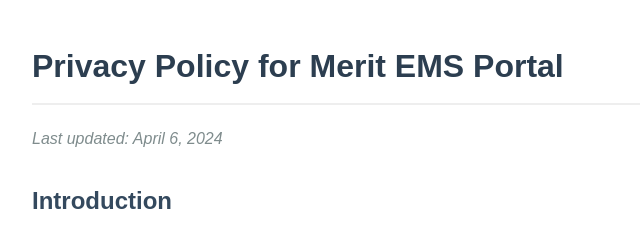
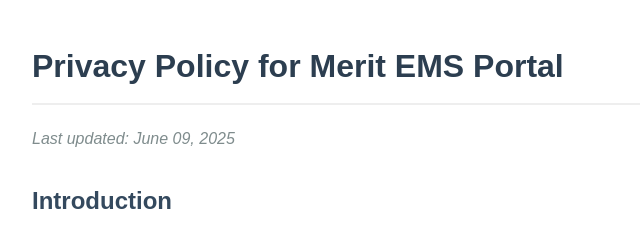
Before and after one commit to OmarGuuldoon/app_privacy, a plain HTML site: page index.html in a window 1280 px wide. Shown: the top 237 px of the page, 208-848 px from the left. Drawn offline with Linux system fonts and the light colour scheme.

Commit message:
Update index.html

```diff
--- a/index.html
+++ b/index.html
@@ -42,7 +42,7 @@
 </head>
 <body>
     <h1>Privacy Policy for Merit EMS Portal</h1>
-    <p class="last-updated">Last updated: April 6, 2024</p>
+    <p class="last-updated">Last updated: June 09, 2025</p>
 
     <h2>Introduction</h2>
     <p>Welcome to Merit EMS Portal ("we," "our," or "us"). This Privacy Policy explains how we collect, use, disclose, and safeguard your information when you use our mobile application (the "App").</p>
```
